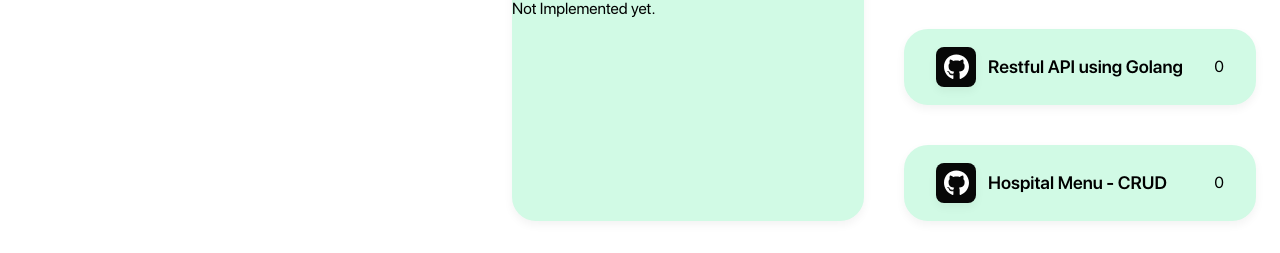
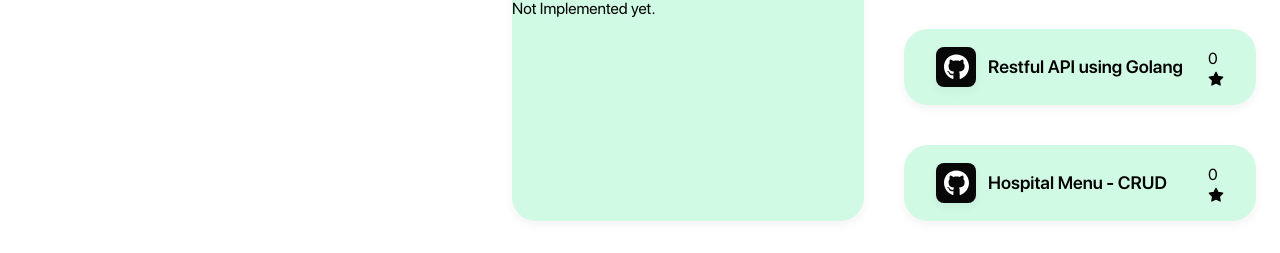
Before and after one commit to hiroshiyoka/hiroshiy.bento, a Next.js app: page / in a window 1280 px wide. Shown: the part 459-712 px from the top of the page. Built offline with nearby package versions, Linux system fonts and the light colour scheme.

Commit message:
feat: add star size and fill

```diff
--- a/components/grid-items/project.box.tsx
+++ b/components/grid-items/project.box.tsx
@@ -2,6 +2,7 @@ import React from "react";
 import Icon from "../icon";
 import { GridItemInterface } from "@/config/site.config";
 import Link from "next/link";
+import { Star } from "lucide-react";
 
 const ProjectBox = ({ item }: { item: GridItemInterface }) => {
   return (
@@ -10,6 +11,7 @@ const ProjectBox = ({ item }: { item: GridItemInterface }) => {
       <div className="w-full text-lg font-semibold">{item.title}</div>
       <div>
         <span>{item.stars}</span>
+        <Star size="16" fill="currentColor" />
       </div>
     </Link>
   );
```
